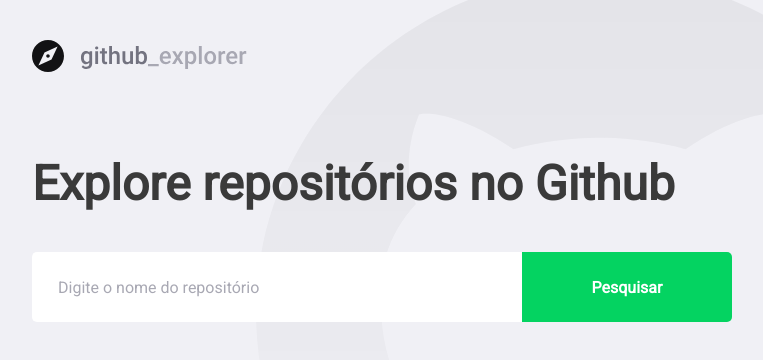
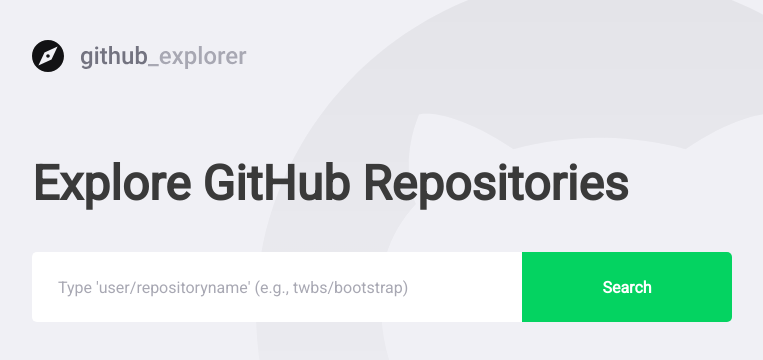
Before and after one commit to HalissonAlves/githubapi, a React (Create React App) app: page / in a window 1280 px wide. Shown: the top 360 px of the page, without its empty margins (158-921 px from the left). Built offline with nearby package versions, Linux system fonts and the light colour scheme.

Commit message:
Setting the default language to English and configuring build gh-pages

```diff
--- a/src/App.tsx
+++ b/src/App.tsx
@@ -6,7 +6,7 @@ import Routes from './routes';
 
 const App: React.FC = () => (
   <>
-    <BrowserRouter>
+    <BrowserRouter basename={window.location.pathname || ''}>
       <Routes />
     </BrowserRouter>
     <GlobalStyle />
--- a/src/pages/Dashboard/index.tsx
+++ b/src/pages/Dashboard/index.tsx
@@ -60,15 +60,15 @@ const Dashboard: React.FC = () => {
   return (
     <>
       <img src={logo} alt="Github Explorer" />
-      <Title>Explore repositórios no Github</Title>
+      <Title>Explore GitHub Repositories</Title>
 
       <Form hasError={!!inputError} onSubmit={handleNewRepository}>
         <input
           value={newRepo}
           onChange={(e) => setNewRepo(e.target.value)}
-          placeholder="Digite o nome do repositório"
+          placeholder="Type 'user/repositoryname' (e.g., twbs/bootstrap)"
         />
-        <button type="submit">Pesquisar</button>
+        <button type="submit">Search</button>
       </Form>
 
       {inputError && <Error>{inputError}</Error>}
--- a/src/pages/Repository/index.tsx
+++ b/src/pages/Repository/index.tsx
@@ -54,7 +54,7 @@ const Repository: React.FC = () => {
         <img src={logoImg} alt="Github Explorer" />
         <Link to="/">
           <FiChevronLeft size={16} />
-          Voltar
+          Go Back
         </Link>
       </Header>
 
@@ -82,7 +82,7 @@ const Repository: React.FC = () => {
             </li>
             <li>
               <strong>{repository.open_issues_count}</strong>
-              <span>Issues abertas</span>
+              <span>Open Issues</span>
             </li>
           </ul>
         </RepositoryInfo>
```
Also changed, not shown: package.json (+6 -1 lines), 1 other file (tests, documents, lock files or other folders).
